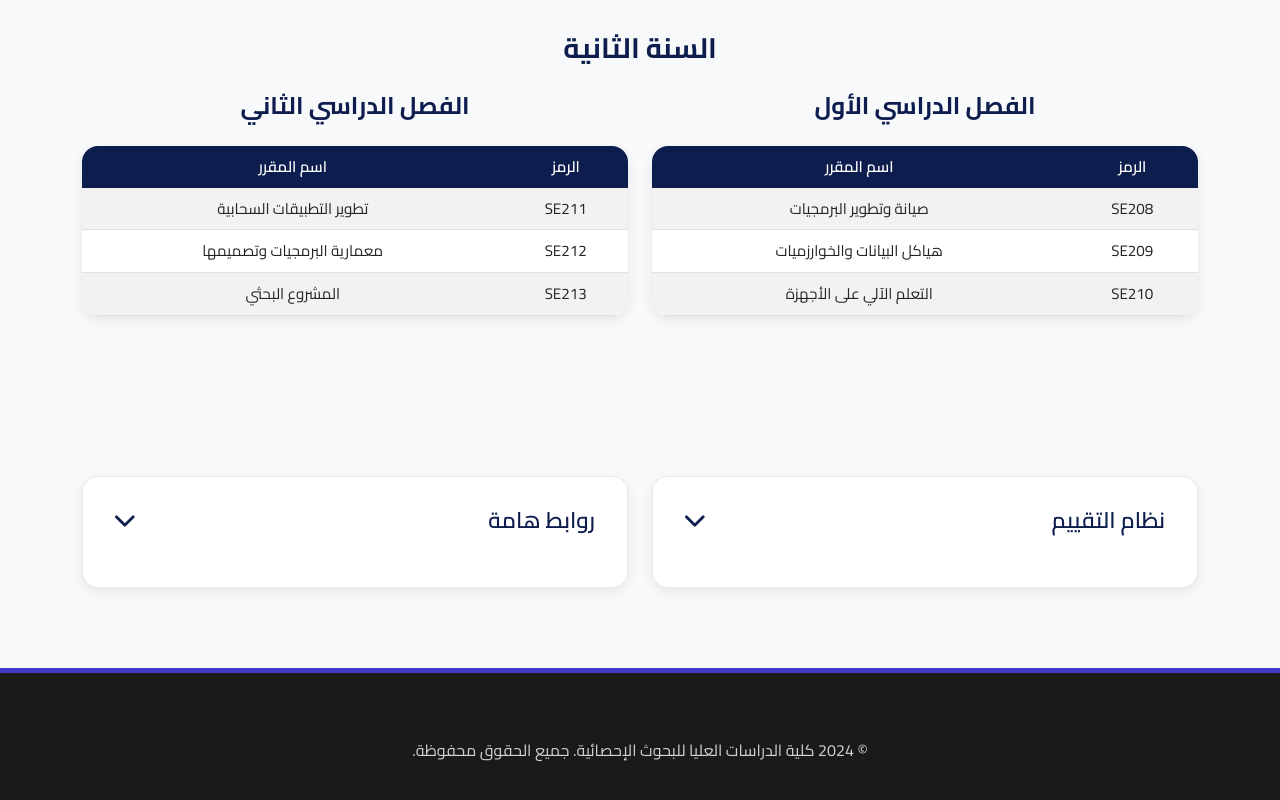
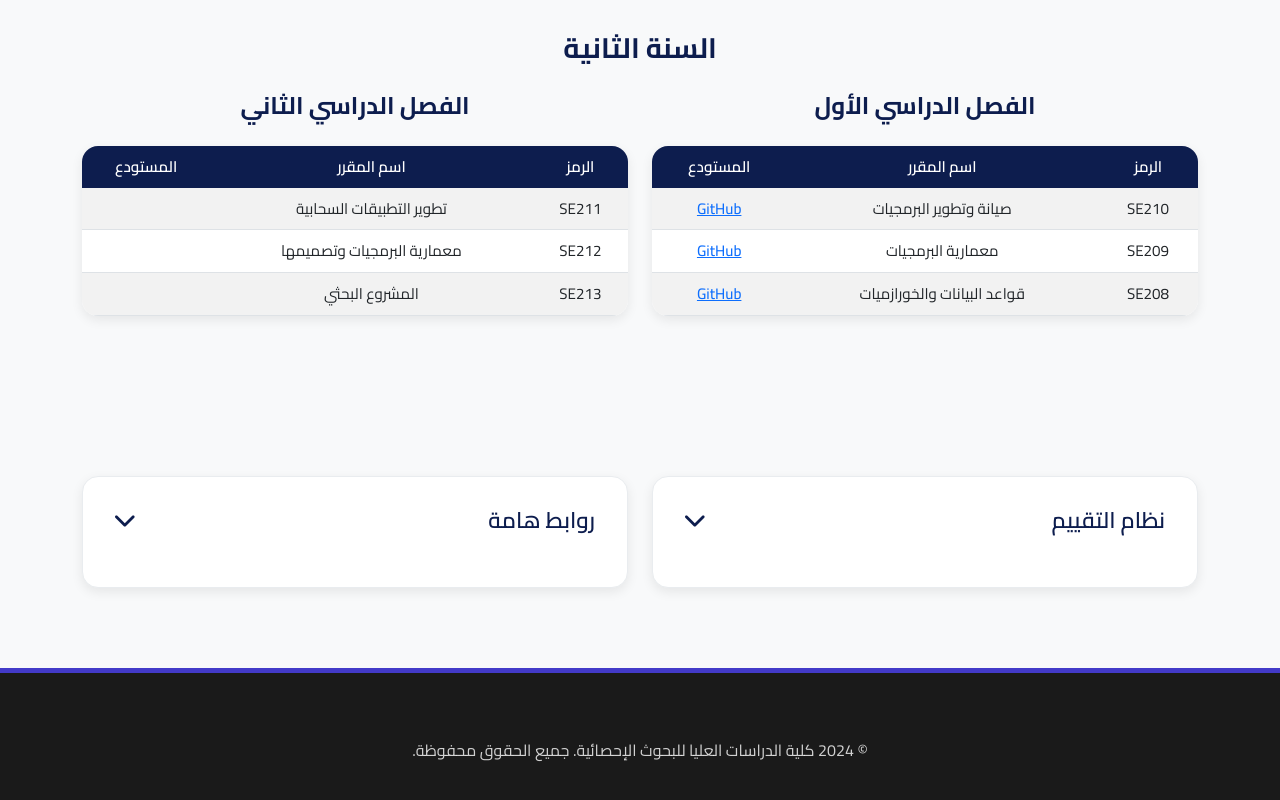
Before and after one commit to astral-fate/Cairo-University-Software-Engineering-Professional-Master-s-Degree, a plain HTML site: page master_swe.html in a window 1280 px wide. Shown: the part 3039-3839 px from the top of the page. Drawn offline with nearby package versions, Linux system fonts and the light colour scheme.

Commit message:
Update master_swe.html

```diff
--- a/master_swe.html
+++ b/master_swe.html
@@ -514,20 +514,24 @@
                             <tr>
                                 <th data-ar="الرمز" data-en="Code">الرمز</th>
                                 <th data-ar="اسم المقرر" data-en="Course Title">اسم المقرر</th>
+                                <th data-ar="المستودع" data-en="Repository">المستودع</th>
                             </tr>
                         </thead>
                         <tbody>
                             <tr>
-                                <td>SE208</td>
-                                <td data-ar="صيانة وتطوير البرمجيات" data-en="Software Development and Maintenance">صيانة وتطوير البرمجيات</td>
+                                <td>SE210</td>
+                                <td data-ar="صيانة وتطوير البرمجيات" data-en="Software Evolution and Maintenance">صيانة وتطوير البرمجيات</td>
+                                <td><a href="https://astral-fate.github.io/SE210-Software-Evolution-and-Maintenance/" target="_blank">GitHub</a></td>
                             </tr>
                              <tr>
                                 <td>SE209</td>
-                                <td data-ar="هياكل البيانات والخوارزميات" data-en="Data structure and algorithms">هياكل البيانات والخوارزميات</td>
+                                <td data-ar="معمارية البرمجيات" data-en="Software Architecture">معمارية البرمجيات</td>
+                                <td><a href="https://astral-fate.github.io/SE209-Software-Architecture/" target="_blank">GitHub</a></td>
                             </tr>
                              <tr>
-                                <td>SE210</td>
-                                <td data-ar="التعلم الآلي على الأجهزة" data-en="Machine Learning">التعلم الآلي على الأجهزة</td>
+                                <td>SE208</td>
+                                <td data-ar="التعلم الآلي على الأجهزة" data-en="Data structure and algorithms"> قواعد البيانات والخورازميات  </td>
+                                <td><a href="https://astral-fate.github.io/SE208-Data-structure-and-algorithms/" target="_blank">GitHub</a></td>
                             </tr>
                         </tbody>
                     </table>
@@ -541,20 +545,24 @@
                             <tr>
                                 <th data-ar="الرمز" data-en="Code">الرمز</th>
                                 <th data-ar="اسم المقرر" data-en="Course Title">اسم المقرر</th>
+                                <th data-ar="المستودع" data-en="Repository">المستودع</th>
                             </tr>
                         </thead>
                         <tbody>
                             <tr>
                                 <td>SE211</td>
                                 <td data-ar="تطوير التطبيقات السحابية" data-en="Cloud-application Development">تطوير التطبيقات السحابية</td>
+                                <td></td>
                             </tr>
                             <tr>
                                 <td>SE212</td>
                                 <td data-ar="معمارية البرمجيات وتصميمها" data-en="Software Design and Architecture">معمارية البرمجيات وتصميمها</td>
+                                <td></td>
                             </tr>
                             <tr>
                                 <td>SE213</td>
                                 <td data-ar="المشروع البحثي" data-en="Project">المشروع البحثي</td>
+                                <td></td>
                             </tr>
                         </tbody>
                     </table>
```
